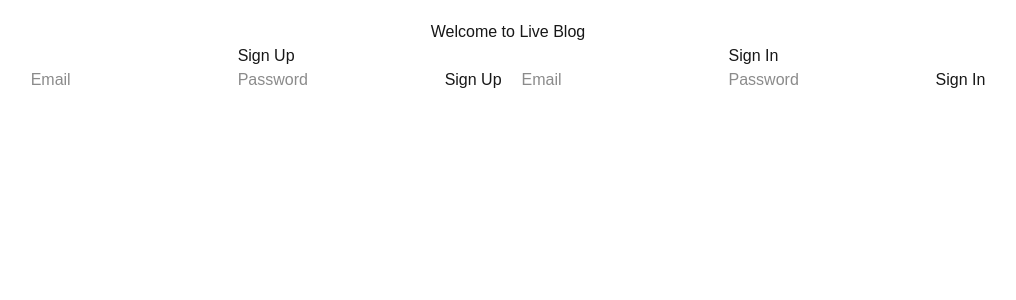
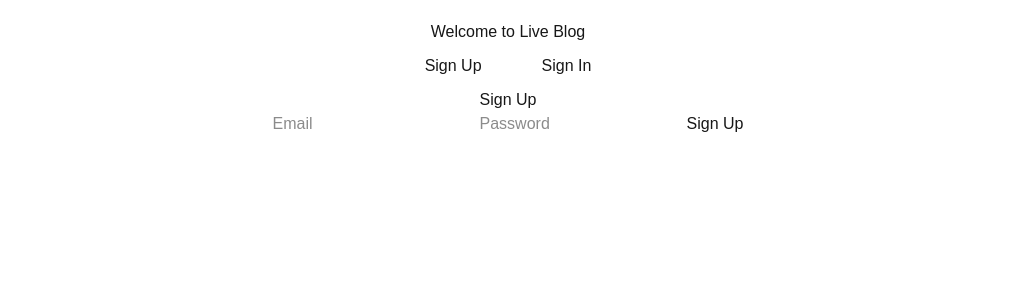
Before and after one commit to Nada-Tarek-Elagamy/liveblog.com, a Next.js app: page / in a window 1280 px wide. Shown: the top 300 px of the page, without its empty margins (132-1148 px from the left). Built offline with nearby package versions, Linux system fonts and the light colour scheme.

Commit message:
changed the homepage

```diff
--- a/app/page.js
+++ b/app/page.js
@@ -1,20 +1,33 @@
 "use client";
+import { useState } from "react";
 import SignUp from "../components/SignUp";
 import SignIn from "../components/SignIn";
 
 const HomePage = () => {
+  const [showSignUp, setShowSignUp] = useState(true);  // State to toggle between Sign Up and Sign In
+
   return (
     <div style={{ textAlign: "center", padding: "20px" }}>
       <h1>Welcome to Live Blog</h1>
-      <div style={{ display: "flex", justifyContent: "center", gap: "20px" }}>
-        <SignUp />
-        <SignIn />
+
+      {/* Buttons to toggle between Sign Up and Sign In forms */}
+      <div>
+        <button onClick={() => setShowSignUp(true)} style={{ marginRight: "20px", padding: "10px 20px" }}>
+          Sign Up
+        </button>
+        <button onClick={() => setShowSignUp(false)} style={{ padding: "10px 20px" }}>
+          Sign In
+        </button>
       </div>
+
+      {/* Conditionally render the Sign Up or Sign In component based on the state */}
+      {showSignUp ? <SignUp /> : <SignIn />}
     </div>
   );
 };
 
 export default HomePage;
+
 // This is the main page of your application. It imports and displays the SignUp and SignIn components.
 // You can customize the layout and styling as needed.
 // The components are displayed side by side using flexbox.
```
